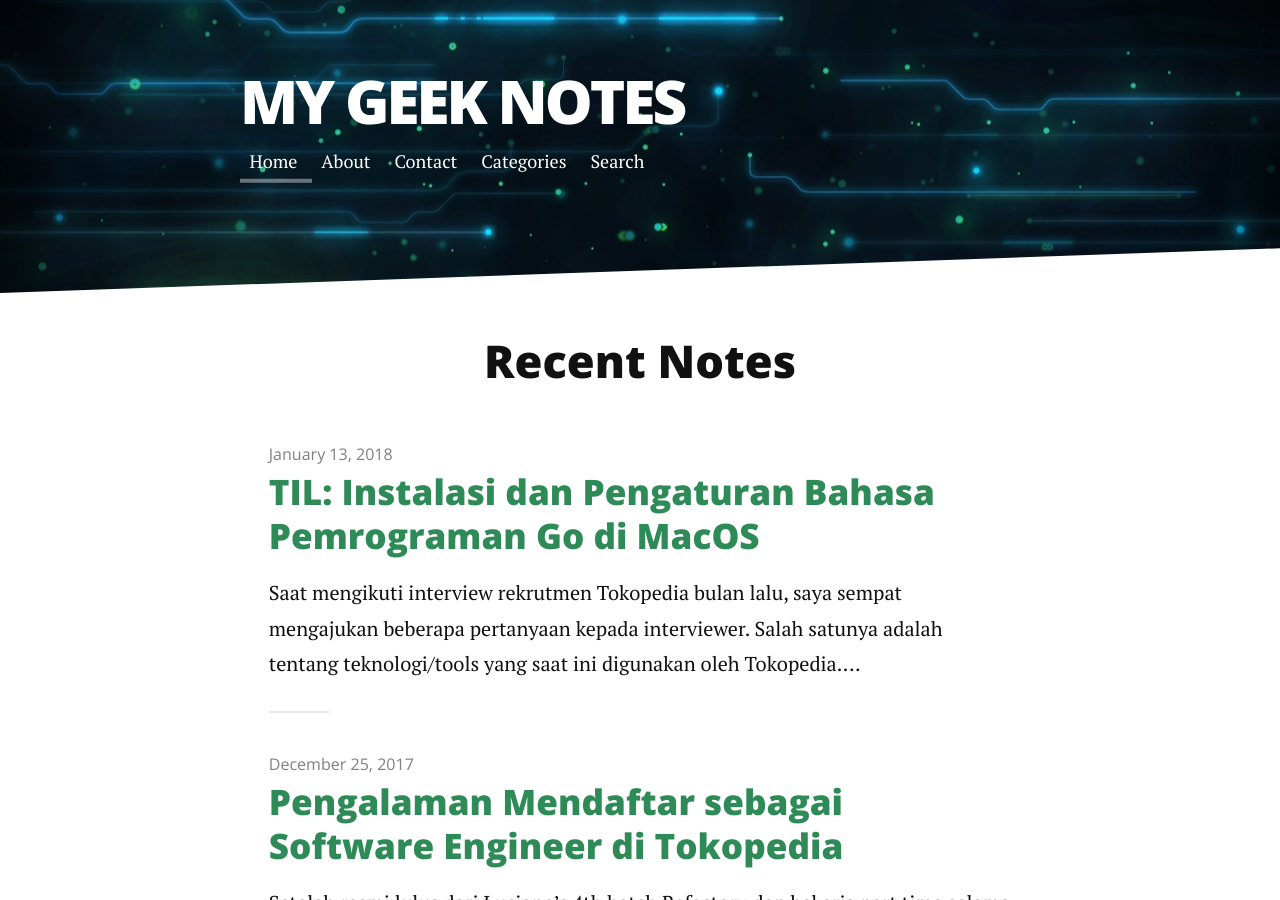
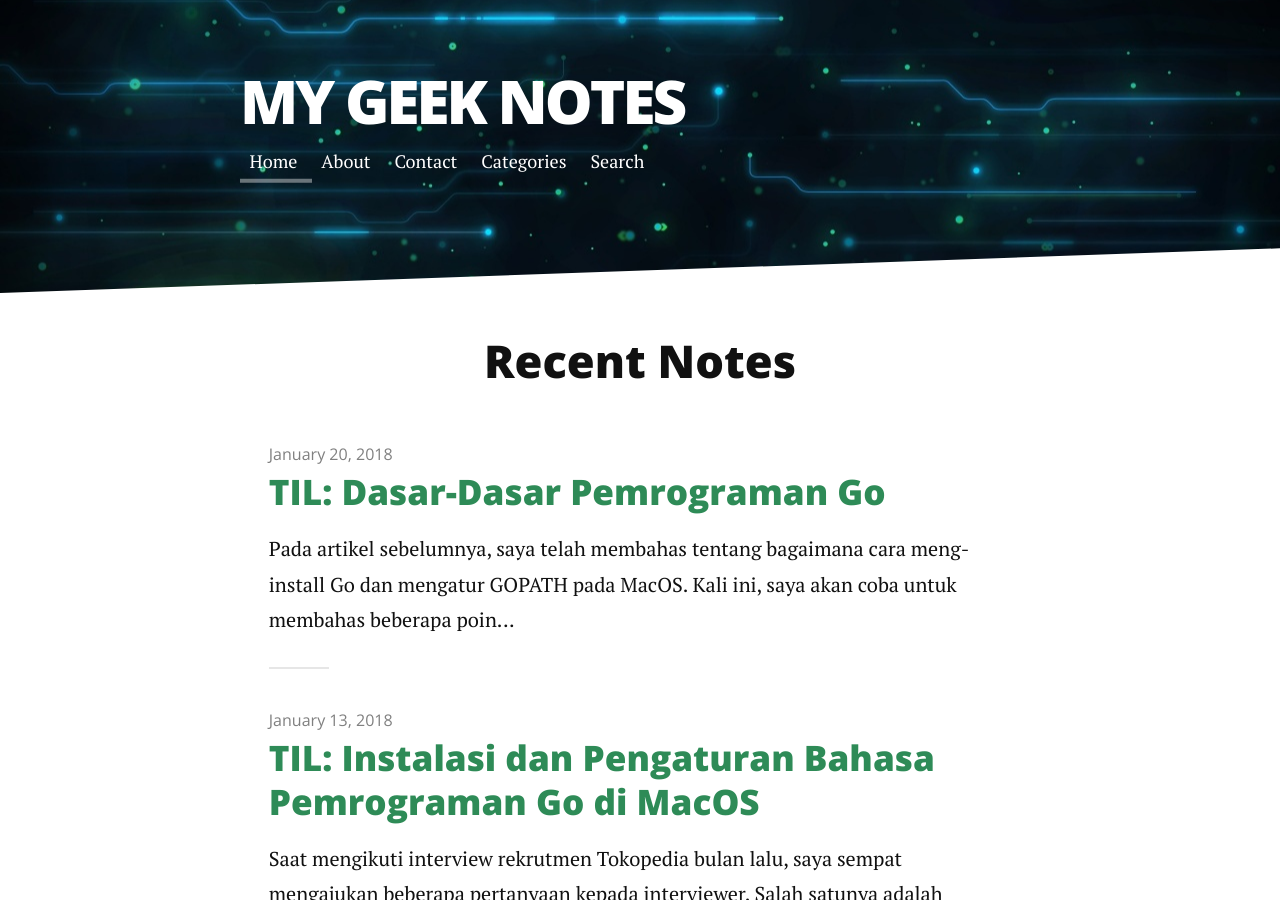
Before and after one commit to wlisrausr/wlisra.github.io, a Jekyll site: the page built from index.html, in a window 1280 px wide and 900 px high. Built offline with Jekyll 4.4.1, drawn with Linux system fonts in a browser that asks for light colours; nearby versions of some CDN libraries; the list of posts is cut into pages by our own code; part of the change alters nothing that is shown.

Commit message:
Fix article structure

```diff
--- a/_posts/2018-01-20-fundamentals-of-go.markdown
+++ b/_posts/2018-01-20-fundamentals-of-go.markdown
@@ -1,8 +1,52 @@
 ---
 layout: post
-title: "TIL: Dasar-Dasar Bahasa Pemrograman Go"
+title: "TIL: Dasar-Dasar Pemrograman Go"
 date: 2018-01-20
 comments: true
 categories: [Go, Tutorial]
-published: false
+published: true
 ---
+
+Pada artikel sebelumnya, saya telah membahas tentang bagaimana cara [meng-*install* Go dan mengatur GOPATH pada MacOS](https://wlisrausr.github.io/blog/2018/01/13/go-installation-and-setup-on-macos/){:target="_blank"}. Kali ini, saya akan coba untuk membahas beberapa poin penting dari dasar-dasar pemrograman Go yang saya pelajari dari [Go *tour online*](https://tour.golang.org/list){:target="_blank"} dan [*The Little Go Book by Carl Seguin*](http://openmymind.net/The-Little-Go-Book/){:target="_blank"}. Dua referensi yang saya rasa cukup untuk memulai perjalanan sebagai seorang [*Gopher*](https://blog.golang.org/gopher){:target="_blank"}. Sip, mari kita mulai.
+
+#### 1. Kompilasi & *Static Typing*
+
+Go adalah salah satu dari sekian bahasa pemrograman yang diharuskan untuk melalui proses kompilasi. Proses ini dilakukan oleh [*compiler*](https://en.wikipedia.org/wiki/Compiler){:target="_blank"} guna menerjemahkan kode yang ditulis ke bahasa tingkat rendah (dalam kasus Go yaitu *assembly*) agar nantinya dapat dijalankan sebagai dokumen *executable binary*. Salah satu cara yang dapat dilakukan untuk mengkompilasi kode yang ditulis adalah dengan menggunakan Go *command tool* berikut.
+
+{% highlight go %}
+go build [filename].go
+{% endhighlight %}
+
+Selain harus dikompilasi, Go juga merupakan salah satu bahasa yang dikategorikan kepada *statically typed*. Artinya, setiap variabel yang digunakan di dalam kode haruslah memiliki tipe data yang spesifik seperti **int**, **bool**, **string**, dan sebagainya.
+
+#### 2. Menjalankan Kode Go
+
+Lorem ipsum dolor sit amet, consectetur adipiscing elit, sed do eiusmod tempor incididunt ut labore et dolore magna aliqua. Ut enim ad minim veniam, quis nostrud exercitation ullamco laboris nisi ut aliquip ex ea commodo consequat. Duis aute irure dolor in reprehenderit in voluptate velit esse cillum dolore eu fugiat nulla pariatur. Excepteur sint occaecat cupidatat non proident, sunt in culpa qui officia deserunt mollit anim id est laborum.
+
+#### 3. Paket-Paket (*Packages*)
+
+Lorem ipsum dolor sit amet, consectetur adipiscing elit, sed do eiusmod tempor incididunt ut labore et dolore magna aliqua. Ut enim ad minim veniam, quis nostrud exercitation ullamco laboris nisi ut aliquip ex ea commodo consequat. Duis aute irure dolor in reprehenderit in voluptate velit esse cillum dolore eu fugiat nulla pariatur. Excepteur sint occaecat cupidatat non proident, sunt in culpa qui officia deserunt mollit anim id est laborum.
+
+#### 4. Tipe Data
+
+Lorem ipsum dolor sit amet, consectetur adipiscing elit, sed do eiusmod tempor incididunt ut labore et dolore magna aliqua. Ut enim ad minim veniam, quis nostrud exercitation ullamco laboris nisi ut aliquip ex ea commodo consequat. Duis aute irure dolor in reprehenderit in voluptate velit esse cillum dolore eu fugiat nulla pariatur. Excepteur sint occaecat cupidatat non proident, sunt in culpa qui officia deserunt mollit anim id est laborum.
+
+#### 5. Variabel-Variabel (*Variables*)
+
+Lorem ipsum dolor sit amet, consectetur adipiscing elit, sed do eiusmod tempor incididunt ut labore et dolore magna aliqua. Ut enim ad minim veniam, quis nostrud exercitation ullamco laboris nisi ut aliquip ex ea commodo consequat. Duis aute irure dolor in reprehenderit in voluptate velit esse cillum dolore eu fugiat nulla pariatur. Excepteur sint occaecat cupidatat non proident, sunt in culpa qui officia deserunt mollit anim id est laborum.
+
+#### 6. Fungsi-Fungsi (*Functions*)
+
+Lorem ipsum dolor sit amet, consectetur adipiscing elit, sed do eiusmod tempor incididunt ut labore et dolore magna aliqua. Ut enim ad minim veniam, quis nostrud exercitation ullamco laboris nisi ut aliquip ex ea commodo consequat. Duis aute irure dolor in reprehenderit in voluptate velit esse cillum dolore eu fugiat nulla pariatur. Excepteur sint occaecat cupidatat non proident, sunt in culpa qui officia deserunt mollit anim id est laborum.
+
+#### 7. Pernyataan Kondisional
+
+Lorem ipsum dolor sit amet, consectetur adipiscing elit, sed do eiusmod tempor incididunt ut labore et dolore magna aliqua. Ut enim ad minim veniam, quis nostrud exercitation ullamco laboris nisi ut aliquip ex ea commodo consequat. Duis aute irure dolor in reprehenderit in voluptate velit esse cillum dolore eu fugiat nulla pariatur. Excepteur sint occaecat cupidatat non proident, sunt in culpa qui officia deserunt mollit anim id est laborum.
+
+#### 8. Perulangan
+
+Lorem ipsum dolor sit amet, consectetur adipiscing elit, sed do eiusmod tempor incididunt ut labore et dolore magna aliqua. Ut enim ad minim veniam, quis nostrud exercitation ullamco laboris nisi ut aliquip ex ea commodo consequat. Duis aute irure dolor in reprehenderit in voluptate velit esse cillum dolore eu fugiat nulla pariatur. Excepteur sint occaecat cupidatat non proident, sunt in culpa qui officia deserunt mollit anim id est laborum.
+
+#### 9. Struktur Data
+
+Lorem ipsum dolor sit amet, consectetur adipiscing elit, sed do eiusmod tempor incididunt ut labore et dolore magna aliqua. Ut enim ad minim veniam, quis nostrud exercitation ullamco laboris nisi ut aliquip ex ea commodo consequat. Duis aute irure dolor in reprehenderit in voluptate velit esse cillum dolore eu fugiat nulla pariatur. Excepteur sint occaecat cupidatat non proident, sunt in culpa qui officia deserunt mollit anim id est laborum.
```
